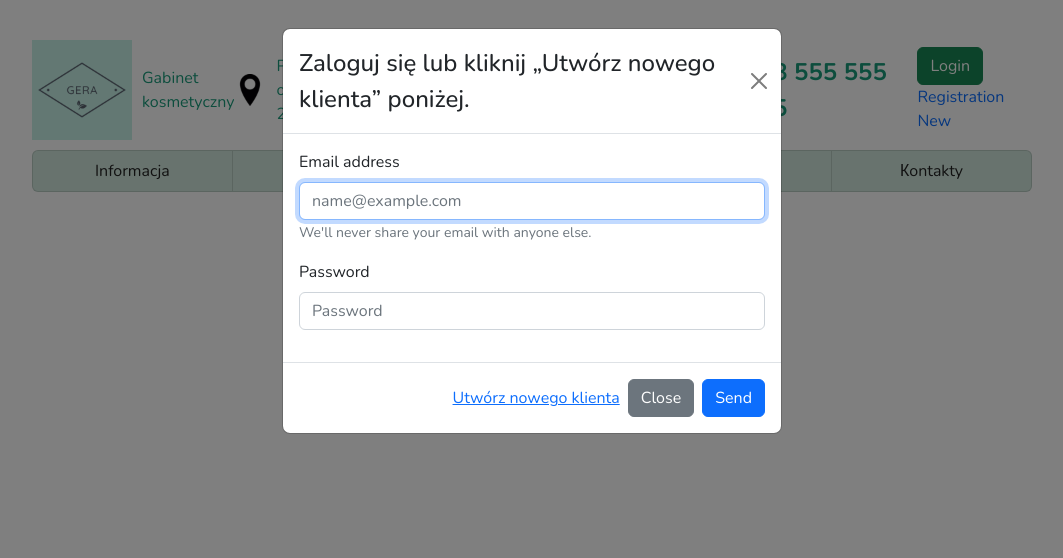
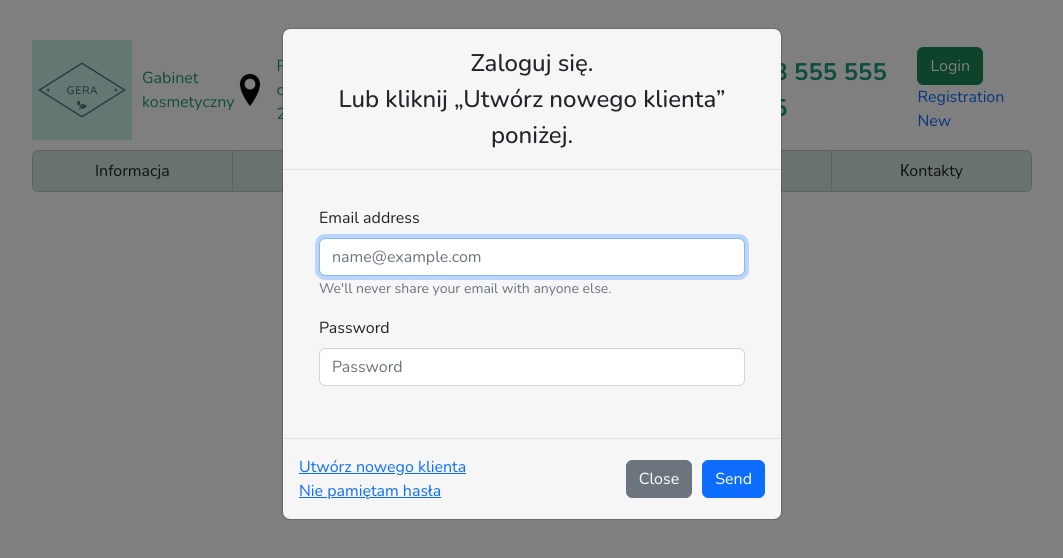
Before and after one commit to TumorinGerman/beauty_salon_react_reduxToolKit, a React (Create React App) app: page /reset_password_form in a window 1280 px wide. Both pictures are taken after a click on the button "Login". Shown: the top 558 px of the page, without its empty margins (108-1171 px from the left). Built offline with nearby package versions, Linux system fonts and the light colour scheme; no server answers; grey boxes are pictures that could not be loaded.

Commit message:
made the functionality of resetting the user's password if he forgot it

```diff
--- a/src/App.js
+++ b/src/App.js
@@ -4,6 +4,7 @@ import Header from "./components/Header";
 import Home from "./pages/Home";
 import Price from "./pages/Price";
 import CreateNewClient from "./components/CreateNewClient";
+import PasswordReset from "./components/PasswordReset";
 
 function App() {
   return (
@@ -14,6 +15,7 @@ function App() {
           <Route path="/" element={<Home />} />
           <Route path="/price" element={<Price />} />
           <Route path="/create_new_client" element={<CreateNewClient />} />
+          <Route path="/reset_password_form" element={<PasswordReset />} />
         </Routes>
       </div>
     </div>
--- a/src/components/CreateNewClient.jsx
+++ b/src/components/CreateNewClient.jsx
@@ -4,6 +4,7 @@ import { Link } from "react-router-dom";
 import { useDispatch } from "react-redux";
 import { userLogining } from "../redux/slices/userSlice";
 import createUserWithEmail from "../services/firebase/utils/createUserWithEmail";
+import sendVerificationEmail from "../services/firebase/utils/sendVerificationEmail";
 
 const CreateNewClient = () => {
   const dispatch = useDispatch();
@@ -18,7 +19,7 @@ const CreateNewClient = () => {
     e.preventDefault();
     const { email, password } = values;
     const loginedUser = await createUserWithEmail(email, password);
-    console.log(loginedUser);
+    await sendVerificationEmail();
     if (loginedUser) {
       dispatch(userLogining(loginedUser.uid));
       setValues({
@@ -63,6 +64,7 @@ const CreateNewClient = () => {
   return (
     <div className="container">
       <Form>
+        <h3>Nowy klient</h3>
         <Form.Group className="mb-3" controlId="formBasicEmail">
           <Form.Label>Email address</Form.Label>
           <Form.Control
--- a/src/components/FirebaseLogin.jsx
+++ b/src/components/FirebaseLogin.jsx
@@ -43,10 +43,10 @@ const FirebaseLogin = ({ show, setShowLoginForm }) => {
   };
 
   return (
-    <Modal show={show} onHide={handleCloseLoginForm}>
-      <Modal.Header closeButton>
+    <Modal show={show}>
+      <Modal.Header>
         <Modal.Title>
-          Zaloguj się lub kliknij „Utwórz nowego klienta” poniżej.
+          Zaloguj się. <br></br>Lub kliknij „Utwórz nowego klienta” poniżej.
         </Modal.Title>
       </Modal.Header>
       <Modal.Body>
@@ -76,15 +76,22 @@ const FirebaseLogin = ({ show, setShowLoginForm }) => {
         </Form>
       </Modal.Body>
       <Modal.Footer>
+        <div className="modal-footer_links">
           <Link to="/create_new_client" onClick={handleCloseLoginForm}>
             Utwórz nowego klienta
           </Link>
+          <Link to="reset_password_form" onClick={handleCloseLoginForm}>
+            Nie pamiętam hasła
+          </Link>
+        </div>
+        <div className="modal-footer_buttons">
           <Button variant="secondary" onClick={handleCloseLoginForm}>
             Close
           </Button>
           <Button variant="primary" onClick={handleSendLoginForm}>
             Send
           </Button>
+        </div>
       </Modal.Footer>
     </Modal>
   );
--- /dev/null
+++ b/src/components/PasswordReset.jsx
@@ -0,0 +1,37 @@
+import React, { useState } from "react";
+import { Button, Form } from "react-bootstrap";
+import userResetPassword from "../services/firebase/utils/userPasswordReset";
+
+const PasswordReset = () => {
+  const [email, setEmail] = useState("");
+
+  const changeEmailHandle = (e) => {
+    setEmail(e.target.value);
+  };
+
+  return (
+    <div className="container_narrow">
+      <Form>
+        <Form.Group className="mb-3" controlId="exampleForm.ControlInput1">
+          <Form.Label>Email address</Form.Label>
+          <Form.Control
+            required
+            type="email"
+            placeholder="name@example.com"
+            value={email}
+            onChange={changeEmailHandle}
+            autoFocus
+          />
+        </Form.Group>
+        <Form.Group>
+          <p>If you want to reset you password:</p>
+          <Button variant="danger" onClick={() => userResetPassword(email)}>
+            click the Button
+          </Button>
+        </Form.Group>
+      </Form>
+    </div>
+  );
+};
+
+export default PasswordReset;
--- a/src/scss/app.scss
+++ b/src/scss/app.scss
@@ -1,10 +1,10 @@
 @import "~bootstrap/scss/bootstrap";
-@import './variables';
-@import './components/all';
+@import "./variables";
+@import "./components/all";
 
 body {
   font-size: 16px;
-  font-family: 'Nunito', sans-serif;
+  font-family: "Nunito", sans-serif;
   height: 100%;
   padding: 0;
   margin: 0;
@@ -24,4 +24,15 @@ body {
   min-width: 320px;
   width: $container-width;
   margin: 0 auto;
-  }
+}
+.container_narrow {
+  max-width: 500px;
+  min-width: 320px;
+  width: 80%;
+  margin: 0 auto;
+}
+
+form {
+  padding: 20px;
+  background-color: $gray-line;
+}
--- a/src/scss/components/_all.scss
+++ b/src/scss/components/_all.scss
@@ -1,4 +1,5 @@
-@import './header';
-@import './menu';
-@import './main';
-@import './price';
+@import "./header";
+@import "./menu";
+@import "./main";
+@import "./price";
+@import "./firebaseLogin";
--- /dev/null
+++ b/src/scss/components/_firebaseLogin.scss
@@ -0,0 +1,19 @@
+.modal-content {
+  background-color: $gray-line;
+  .modal-title {
+    text-align: center;
+  }
+
+  .modal-footer {
+    justify-content: space-between;
+    &_links {
+      display: flex;
+      flex-direction: column;
+    }
+    &_buttons {
+      button {
+        margin-left: 10px;
+      }
+    }
+  }
+}
--- /dev/null
+++ b/src/services/firebase/utils/sendVerificationEmail.js
@@ -0,0 +1,11 @@
+import { getAuth, sendEmailVerification } from "firebase/auth";
+
+const sendVerificationEmail = () => {
+  const auth = getAuth();
+  sendEmailVerification(auth.currentUser).then(() => {
+    // Email verification sent!
+    // ...
+  });
+};
+
+export default sendVerificationEmail;
--- /dev/null
+++ b/src/services/firebase/utils/userPasswordReset.js
@@ -0,0 +1,17 @@
+import { getAuth, sendPasswordResetEmail } from "firebase/auth";
+
+const userResetPassword = (email) => {
+  const auth = getAuth();
+  sendPasswordResetEmail(auth, email)
+    .then(() => {
+      console.log("Password reset email sent!");
+    })
+    .catch((error) => {
+      const errorCode = error.code;
+      const errorMessage = error.message;
+      console.log(errorCode);
+      alert(errorMessage);
+      // ..
+    });
+};
+export default userResetPassword;
```
Lines whose indentation alone changed are shown as unchanged.
